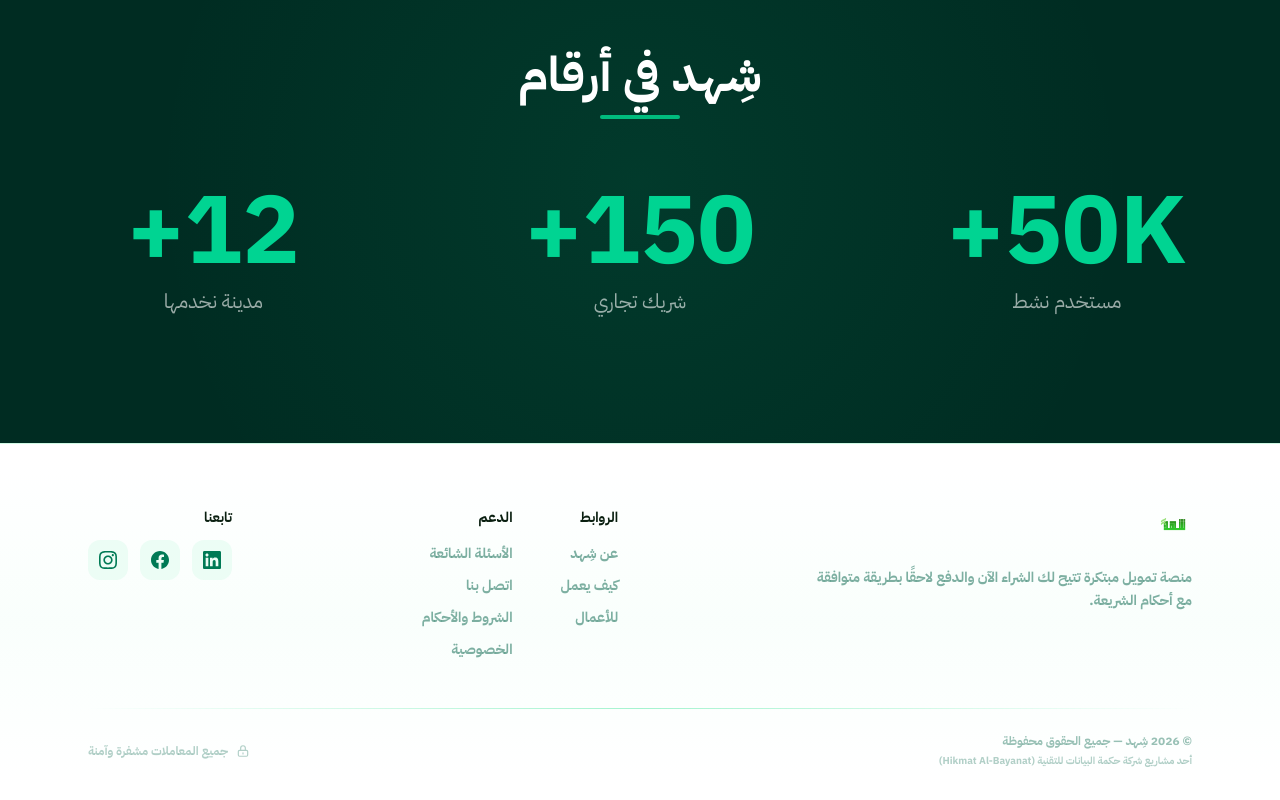
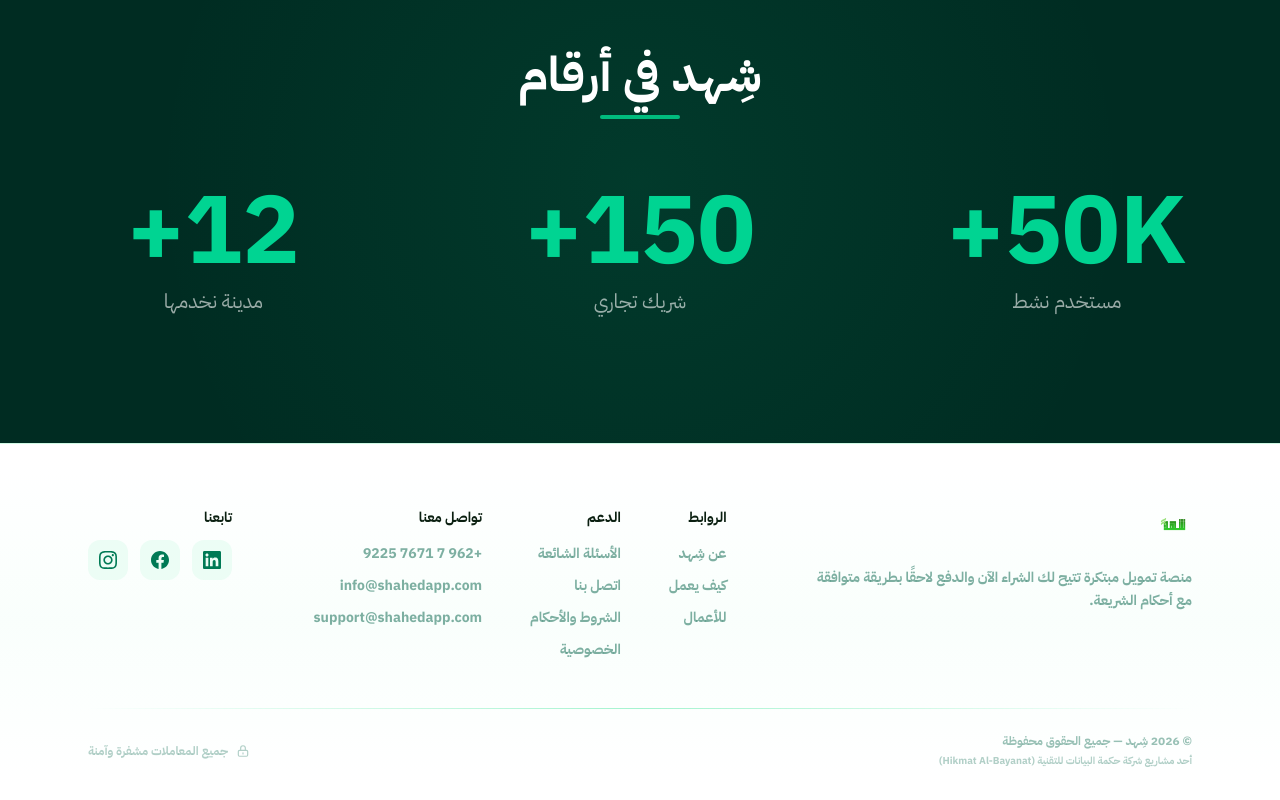
Before and after one commit to AL-atharbeh/profile_shahad, a Next.js app: page /about in a window 1280 px wide. Shown: the part 3112-3912 px from the top of the page. Built offline with nearby package versions, Linux system fonts and the light colour scheme; a web font is replaced by a local one.

Commit message:
Fix build error for admin API

```diff
--- a/app/components/Footer.tsx
+++ b/app/components/Footer.tsx
@@ -74,6 +74,20 @@
                   {link.label}
                 </Link>
               ))}
+            </div>
+            <div className="flex flex-col gap-3">
+              <h4 className="font-ibm-plex-arabic font-bold text-[#0a1f10] text-sm mb-1">
+                {lang === "ar" ? "تواصل معنا" : "Contact Us"}
+              </h4>
+              <a href="tel:+962776719225" className="text-emerald-800/50 hover:text-emerald-700 transition-colors text-sm font-ibm-plex-arabic cursor-pointer dir-ltr">
+                +962 7 7671 9225
+              </a>
+              <a href="mailto:info@shahedapp.com" className="text-emerald-800/50 hover:text-emerald-700 transition-colors text-sm font-ibm-plex-arabic cursor-pointer">
+                info@shahedapp.com
+              </a>
+              <a href="mailto:support@shahedapp.com" className="text-emerald-800/50 hover:text-emerald-700 transition-colors text-sm font-ibm-plex-arabic cursor-pointer">
+                support@shahedapp.com
+              </a>
             </div>
           </div>
 
--- a/app/faq/page.tsx
+++ b/app/faq/page.tsx
@@ -162,19 +162,19 @@
                         {lang === "ar" ? "لم تجد ما تبحث عنه؟" : "Still Need Help?"}
                     </h2>
                     <div className="grid grid-cols-1 md:grid-cols-2 gap-8">
-                        <a href="tel:0000" className={`p-10 rounded-[2.5rem] bg-white border border-emerald-100 shadow-premium flex flex-col items-center group hover:-translate-y-2 transition-all duration-700 ${contactReveal.isVisible ? 'animate-fade-in-up' : 'opacity-0'}`} style={{ animationDelay: '200ms' }}>
+                        <a href="tel:+962776719225" className={`p-10 rounded-[2.5rem] bg-white border border-emerald-100 shadow-premium flex flex-col items-center group hover:-translate-y-2 transition-all duration-700 ${contactReveal.isVisible ? 'animate-fade-in-up' : 'opacity-0'}`} style={{ animationDelay: '200ms' }}>
                             <div className="w-16 h-16 rounded-2xl bg-emerald-600 text-white flex items-center justify-center mb-6 shadow-glow group-hover:scale-110 transition-transform">
                                 <svg className="w-8 h-8" fill="none" stroke="currentColor" viewBox="0 0 24 24"><path strokeLinecap="round" strokeLinejoin="round" strokeWidth="2" d="M3 5a2 2 0 012-2h3.28a1 1 0 01.948.684l1.498 4.493a1 1 0 01-.502 1.21l-2.257 1.13a11.042 11.042 0 005.516 5.516l1.13-2.257a1 1 0 011.21-.502l4.493 1.498a1 1 0 01.684.949V19a2 2 0 01-2 2h-1C9.716 21 3 14.284 3 6V5z" /></svg>
                             </div>
                             <span className="text-2xl font-bold text-emerald-950 mb-2">{lang === "ar" ? "اتصل بنا" : "Call Us"}</span>
-                            <span className="text-emerald-800/60 font-bold">+965 2222 0000</span>
+                            <span className="text-emerald-800/60 font-bold">+962 7 7671 9225</span>
                         </a>
-                        <a href="mailto:help@shahd.com" className={`p-10 rounded-[2.5rem] bg-white border border-emerald-100 shadow-premium flex flex-col items-center group hover:-translate-y-2 transition-all duration-700 ${contactReveal.isVisible ? 'animate-fade-in-up' : 'opacity-0'}`} style={{ animationDelay: '400ms' }}>
+                        <a href="mailto:support@shahedapp.com" className={`p-10 rounded-[2.5rem] bg-white border border-emerald-100 shadow-premium flex flex-col items-center group hover:-translate-y-2 transition-all duration-700 ${contactReveal.isVisible ? 'animate-fade-in-up' : 'opacity-0'}`} style={{ animationDelay: '400ms' }}>
                             <div className="w-16 h-16 rounded-2xl bg-emerald-600 text-white flex items-center justify-center mb-6 shadow-glow group-hover:scale-110 transition-transform">
                                 <svg className="w-8 h-8" fill="none" stroke="currentColor" viewBox="0 0 24 24"><path strokeLinecap="round" strokeLinejoin="round" strokeWidth="2" d="M3 8l7.89 5.26a2 2 0 002.22 0L21 8M5 19h14a2 2 0 002-2V7a2 2 0 00-2-2H5a2 2 0 00-2 2v10a2 2 0 002 2z" /></svg>
                             </div>
                             <span className="text-2xl font-bold text-emerald-950 mb-2">{lang === "ar" ? "راسلنا" : "Email Support"}</span>
-                            <span className="text-emerald-800/60 font-bold">help@shahd.com</span>
+                            <span className="text-emerald-800/60 font-bold">support@shahedapp.com</span>
                         </a>
                     </div>
                 </div>
--- a/app/terms/page.tsx
+++ b/app/terms/page.tsx
@@ -113,10 +113,10 @@
                     <div className={`mt-24 p-12 rounded-[2.5rem] bg-emerald-950 text-white relative overflow-hidden ${contentReveal.isVisible ? 'animate-fade-in-up' : 'opacity-0'}`}>
                         <div className="absolute top-0 right-0 w-32 h-32 bg-white/5 rounded-full -mr-10 -mt-10" />
                         <div className="relative z-10 text-center">
-                            <h3 className="text-2xl font-bold mb-6">{lang === "ar" ? "هل لديك تساؤل قانوني؟" : "Any Legal Questions?"}</h3>
-                            <p className="text-white/60 mb-8 max-w-xl mx-auto">{lang === "ar" ? "فريقنا القانوني مستعد للإجابة على كافة استفساراتكم المتعلقة بسياسات المنصة." : "Our legal team is ready to answer any questions regarding our platform policies."}</p>
-                            <Link href="mailto:legal@shahd.com" className="btn-premium-gold px-12 py-4 rounded-xl font-bold inline-block">
-                                legal@shahd.com
+                            <h3 className="text-2xl font-bold mb-6">{lang === "ar" ? "هل لديك تساؤل؟" : "Any Questions?"}</h3>
+                            <p className="text-white/60 mb-8 max-w-xl mx-auto">{lang === "ar" ? "فريقنا مستعد للإجابة على كافة استفساراتكم المتعلقة بسياسات المنصة." : "Our team is ready to answer any questions regarding our platform policies."}</p>
+                            <Link href="mailto:support@shahedapp.com" className="btn-premium-gold px-12 py-4 rounded-xl font-bold inline-block">
+                                support@shahedapp.com
                             </Link>
                         </div>
                     </div>
```
